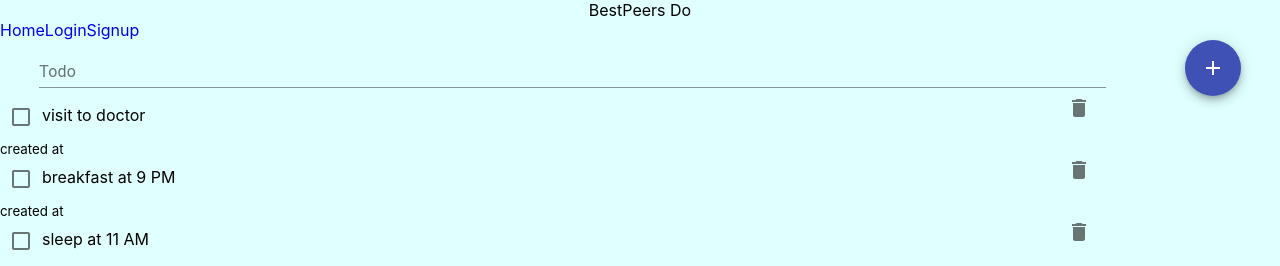
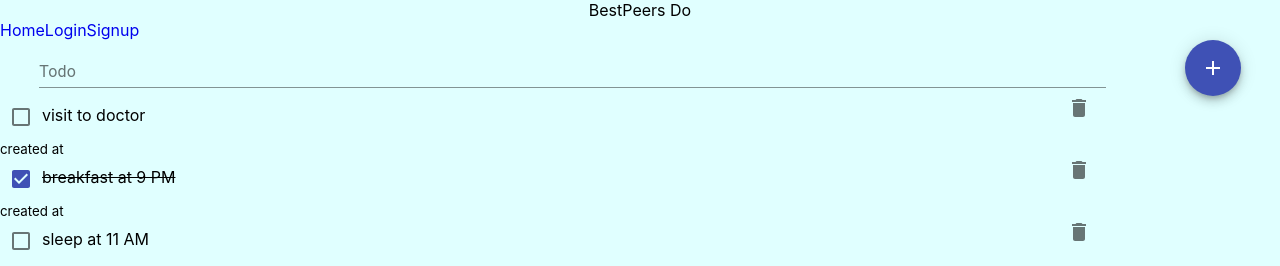
Before and after one commit to shubhampurohit1998/todo1, a React (Create React App) app in the folder frontend/: page / in a window 1280 px wide. Shown: the top 266 px of the page. Built offline with nearby package versions, Linux system fonts and the light colour scheme.

Commit message:
Setup authentication using email and password

```diff
--- a/frontend/src/container/Home.js
+++ b/frontend/src/container/Home.js
@@ -6,25 +6,33 @@ import Grid from "@material-ui/core/Grid/Grid";
 import Checkbox from "@material-ui/core/Checkbox/Checkbox";
 import DeleteIcon from "@material-ui/icons/Delete";
 import Fab from "@material-ui/core/Fab/Fab";
-import { reduxForm, Field } from "redux-form";
+import { Field } from "redux-form";
+// import { reduxForm, Field } from "redux-form";
 const list = [
-  "visit to doctor",
-  "breakfast at 9 PM",
-  "sleep at 11 AM",
-  "Play ps5 on sunday",
+  { title: "visit to doctor", isDone: false },
+  { title: "breakfast at 9 PM", isDone: true },
+  { title: "sleep at 11 AM", isDone: false },
+  { title: "Play ps5 on sunday", isDone: false },
 ];
 
-const renderField = () => (
-  <TextField label="Todo" placeholder="Write your todo here" fullWidth={true} />
-);
+class Home extends React.Component {
+  state = {
+    todo: "",
+  };
 
-class Home extends React.Component {
-  // constructor(props){
-  //   super(props);
-  //   this.state{
+  handleChange = (event) => {
+    this.setState({
+      todo: event.target.value,
+    });
+  };
 
-  //   }
-  // }
+  onAddClick = () => {
+    if (this.state.todo) {
+      list.push(this.state.todo);
+      this.setState({ todo: "" });
+    }
+  };
+
   render() {
     return (
       <Grid
@@ -47,10 +55,12 @@ class Home extends React.Component {
               label="Todo"
               placeholder="Write your todo here"
               fullWidth={true}
+              onChange={this.handleChange}
+              value={this.state.todo}
             />
           </Grid>
           <Grid>
-            <Fab color="primary" aria-label="add">
+            <Fab color="primary" aria-label="add" onClick={this.onAddClick}>
               <AddIcon />
             </Fab>
           </Grid>
@@ -61,11 +71,11 @@ class Home extends React.Component {
             <Grid container item sm direction="row" justify="center">
               <Grid item sm={10}>
                 <Checkbox
-                  defaultChecked={false}
+                  defaultChecked={item.isDone}
                   color="primary"
                   inputProps={{ "aria-label": "secondary checkbox" }}
                 />
-                {item}
+                {item.isDone ? <s>{item.title}</s> : item.title}
                 <br />
                 <small>created at</small>
               </Grid>
@@ -80,9 +90,9 @@ class Home extends React.Component {
   }
 }
 
-Home = reduxForm({
-  form: "todo-form",
-})(Home);
+// Home = reduxForm({
+//   form: "todo-form",
+// })(Home);
 
 export default Home;
 
```
